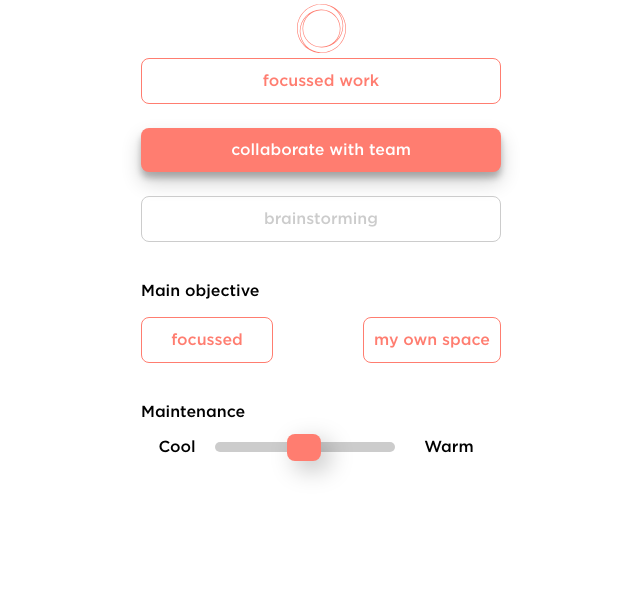
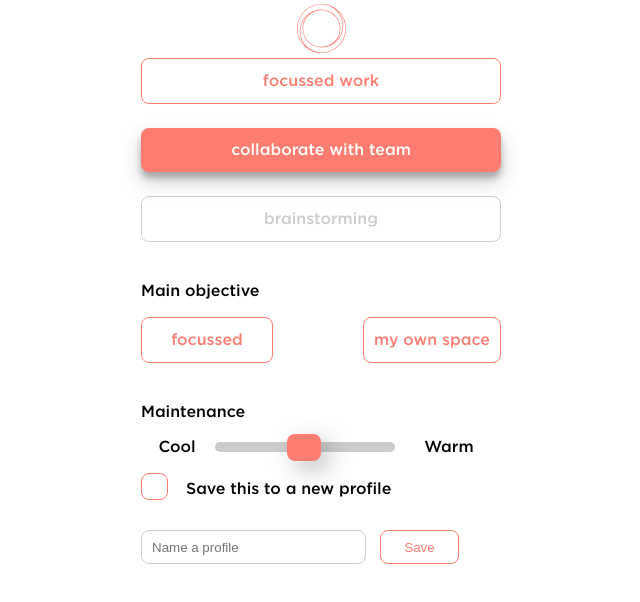
Before and after one commit to RoyBurnet/nextstep, a React (Create React App) app: page / in a window 1280 px wide. Shown: the top 602 px of the page, without its empty margins (319-959 px from the left). Built offline with nearby package versions, Linux system fonts and the light colour scheme.

Commit message:
commit checkbox and text field componenten

```diff
--- a/src/App.css
+++ b/src/App.css
@@ -32,6 +32,17 @@
   border: none;
   color: white;
   box-shadow: rgba(0, 0, 0, 0.19) 0px 10px 20px, rgba(0, 0, 0, 0.23) 0px 6px 6px;
+}
+
+.small-btn{
+  width: 79px;
+  height: 34px;
+  background: #FFFFFF;
+  border: 1px solid #FF7D70;
+  box-sizing: border-box;
+  border-radius: 8px;
+  color: #FF7D70;
+  margin-left:14px;
 }
 
 .btn-disabled {
@@ -140,3 +151,52 @@
 .pr-20{
   padding-right:20px
 }
+
+
+/* Text field */
+.input-group {
+  position: relative;
+  display: table;
+  border-collapse: separate;
+  box-sizing: border-box;
+  margin-top: 1rem;
+}
+
+.form-control{
+  width: 225px;
+  height: 34px;
+  background: #FFFFFF;
+  border: 1px solid #CCCCCC;
+  box-sizing: border-box;
+  border-radius: 8px;
+  padding: 10px;
+}
+
+/* Checkbox */
+.checkbox-input {
+  display: block;
+  position: relative;
+  padding-left: 45px;
+  margin-bottom: 15px;
+  padding-top:5px;
+  cursor: pointer;
+}
+
+input[type=checkbox] {
+  visibility: hidden;
+}
+
+.checkbox-text {
+  position: absolute;
+  top: 0;
+  left: 0;
+  height: 25px;
+  width: 25px;
+  border: 1px solid #FF7D70;
+  border-radius: 8px;
+}
+
+.checkbox-input input:checked ~ .checkbox-text {
+  background-color: #FF7D70;
+  border-radius: 8px;
+}
--- a/src/App.js
+++ b/src/App.js
@@ -20,6 +20,8 @@ export default function App() {
       <Button text='brainstorming' isDisabled={true} />
       <Option title='Main objective' options={mainObjective} />
       <RangeSlider title='Maintenance' minText='Cool' maxText='Warm' />
+      <CheckBox title='Save this to a new profile'/>
+      <TextField placeholder='Name a profile'/>
     </div>
   );
 }
@@ -79,3 +81,23 @@ function Option({ title, options }) {
     </div>
   );
 }
+
+function CheckBox({ title }){
+  return (
+    <div class="input-group">
+      <label class="checkbox-input">{title}
+          <input type="checkbox"/>
+          <span class="checkbox-text"></span>
+      </label>
+    </div>
+  );
+}
+
+function TextField({ placeholder }){
+ return (
+  <div class="input-group">
+    <input type="text" placeholder={placeholder} class="form-control"/>
+    <button class="small-btn">Save</button>
+  </div>
+ );
+}
```
